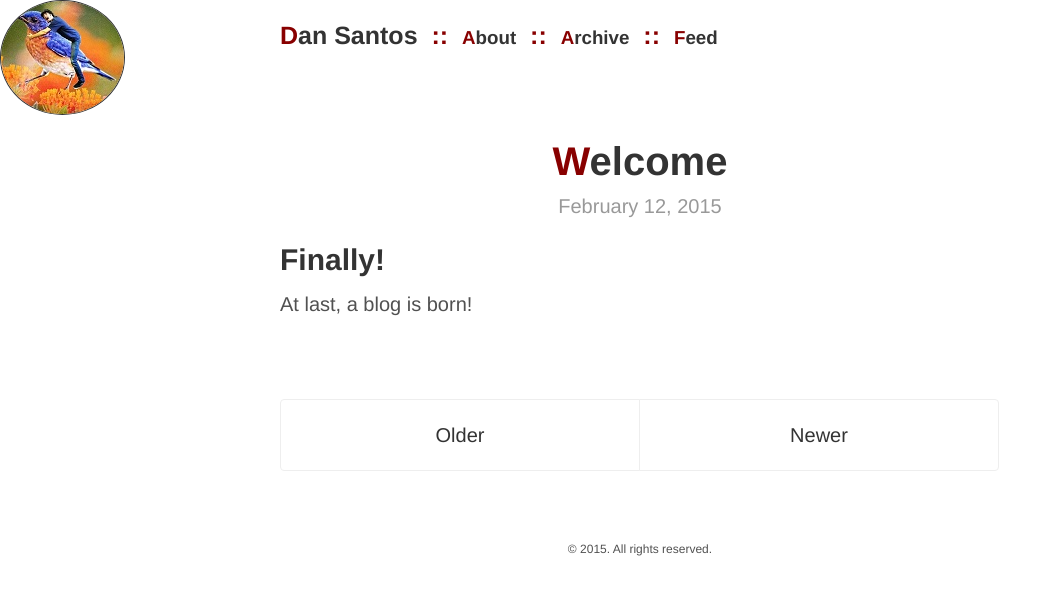
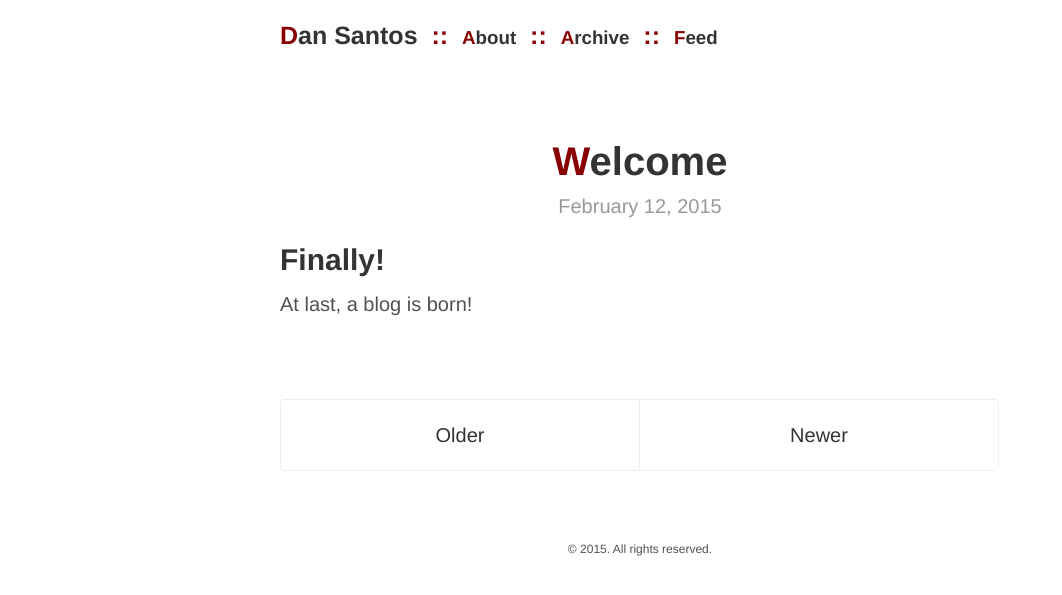
Before and after one commit to CanIGetAPickle/CanIGetAPickle.github.io, a Jekyll site: the page built from index.html, in a window 1280 px wide. Shown: the top 595 px of the page, without its empty margins (0-1062 px from the left). Built offline with Jekyll 4.4.1, drawn with Linux system fonts in a browser that asks for light colours; the list of posts is cut into pages by our own code.

Commit message:
Top img comment out

```diff
--- a/_layouts/default.html
+++ b/_layouts/default.html
@@ -6,7 +6,7 @@
 
   <body>
 
-    <img src="/public/blog-pic.jpg" class="img-round" />
+<!--     <img src="/public/blog-pic.jpg" class="img-round" /> -->
 
     <div class="container content">
       <header class="masthead">
```
